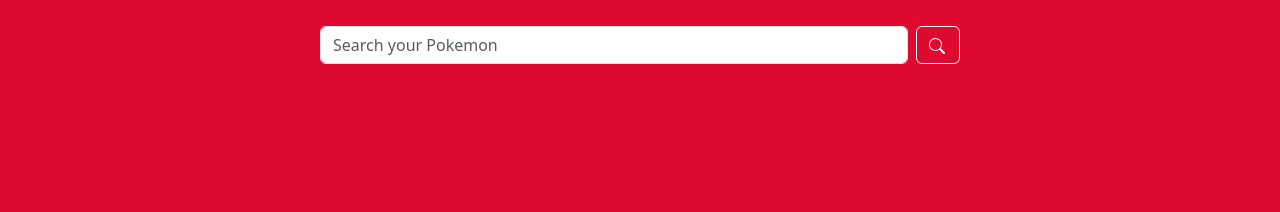
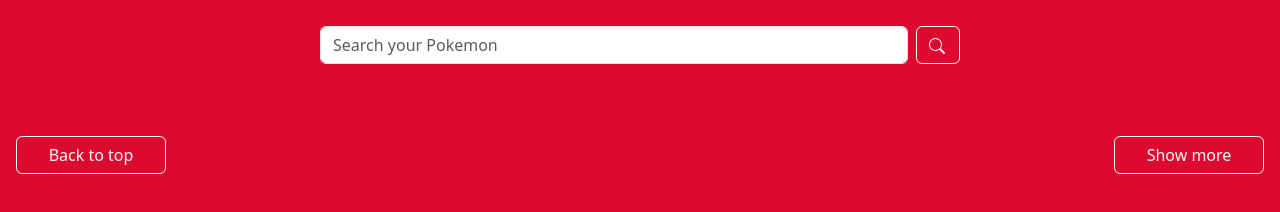
Before and after one commit to lucasxgraf/da_pokedex, a plain HTML site: page index.html in a window 1280 px wide. Shown: the part 322-534 px from the top of the page. Drawn offline with nearby package versions, Linux system fonts and the light colour scheme; no server answers.

Commit message:
add btn for navigation and loading more pokemon

```diff
--- a/index.html
+++ b/index.html
@@ -58,6 +58,11 @@
     <div id="pokedex-render-container">
     </div>
 
+    <div class="position-btn-navigation">
+      <button class="btn btn-outline-light btn-navigation">Back to top</button>
+      <button class="btn btn-outline-light btn-navigation">Show more</button>
+    </div>
+
   </main>
 
 </body>
--- a/style.css
+++ b/style.css
@@ -53,7 +53,7 @@ main form svg path{
   cursor: pointer;
   transition-duration: 100ms;
   flex: 0.5 1 0%;
-  margin: 60px 10px 10px;
+  margin: 60px 16px 16px;
   border-width: 2px;
   border-style: solid;
   border-color: white;
@@ -81,3 +81,14 @@ main form svg path{
   transform: translateY(-1px);
   box-shadow: 0 4px 8px rgba(0,0,0,0.3);
 }
+
+.position-btn-navigation{
+  display: flex;
+  justify-content: space-between;
+  align-items: center;
+  margin: 32px 16px;
+}
+
+.btn-navigation{
+  width: 150px;
+}
```
